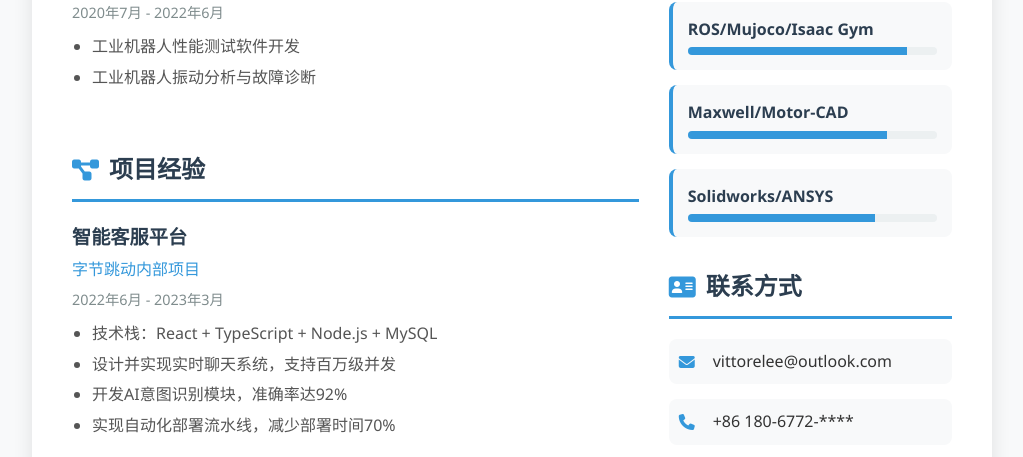
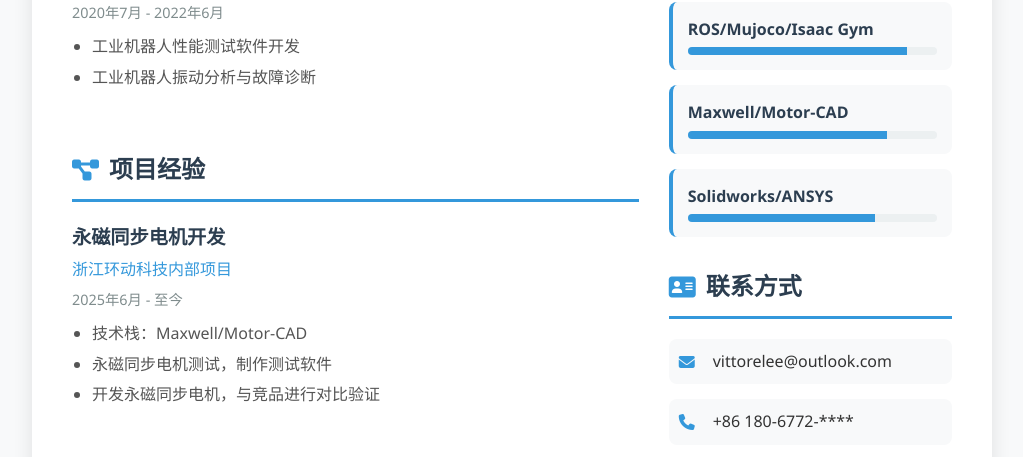
Before and after one commit to VittoreLee/VittoreLee.github.io, a plain HTML site: page index.html in a window 1280 px wide. Shown: the part 1099-1556 px from the top of the page, without its empty margins (128-1151 px from the left). Drawn offline with Linux system fonts and the light colour scheme.

Commit message:
Update index.html

```diff
--- a/index.html
+++ b/index.html
@@ -321,15 +321,14 @@
                     <h2 class="section-title"><i class="fas fa-project-diagram"></i>项目经验</h2>
 
                     <div class="project">
-                        <h3 class="project-title">智能客服平台</h3>
-                        <p class="project-org">字节跳动内部项目</p>
-                        <p class="date">2022年6月 - 2023年3月</p>
+                        <h3 class="project-title">永磁同步电机开发</h3>
+                        <p class="project-org">浙江环动科技内部项目</p>
+                        <p class="date">2025年6月 - 至今</p>
                         <div class="description">
                             <ul>
-                                <li>技术栈：React + TypeScript + Node.js + MySQL</li>
-                                <li>设计并实现实时聊天系统，支持百万级并发</li>
-                                <li>开发AI意图识别模块，准确率达92%</li>
-                                <li>实现自动化部署流水线，减少部署时间70%</li>
+                                <li>技术栈：Maxwell/Motor-CAD</li>
+                                <li>永磁同步电机测试，制作测试软件</li>
+                                <li>开发永磁同步电机，与竞品进行对比验证</li>
                             </ul>
                         </div>
                     </div>
```
